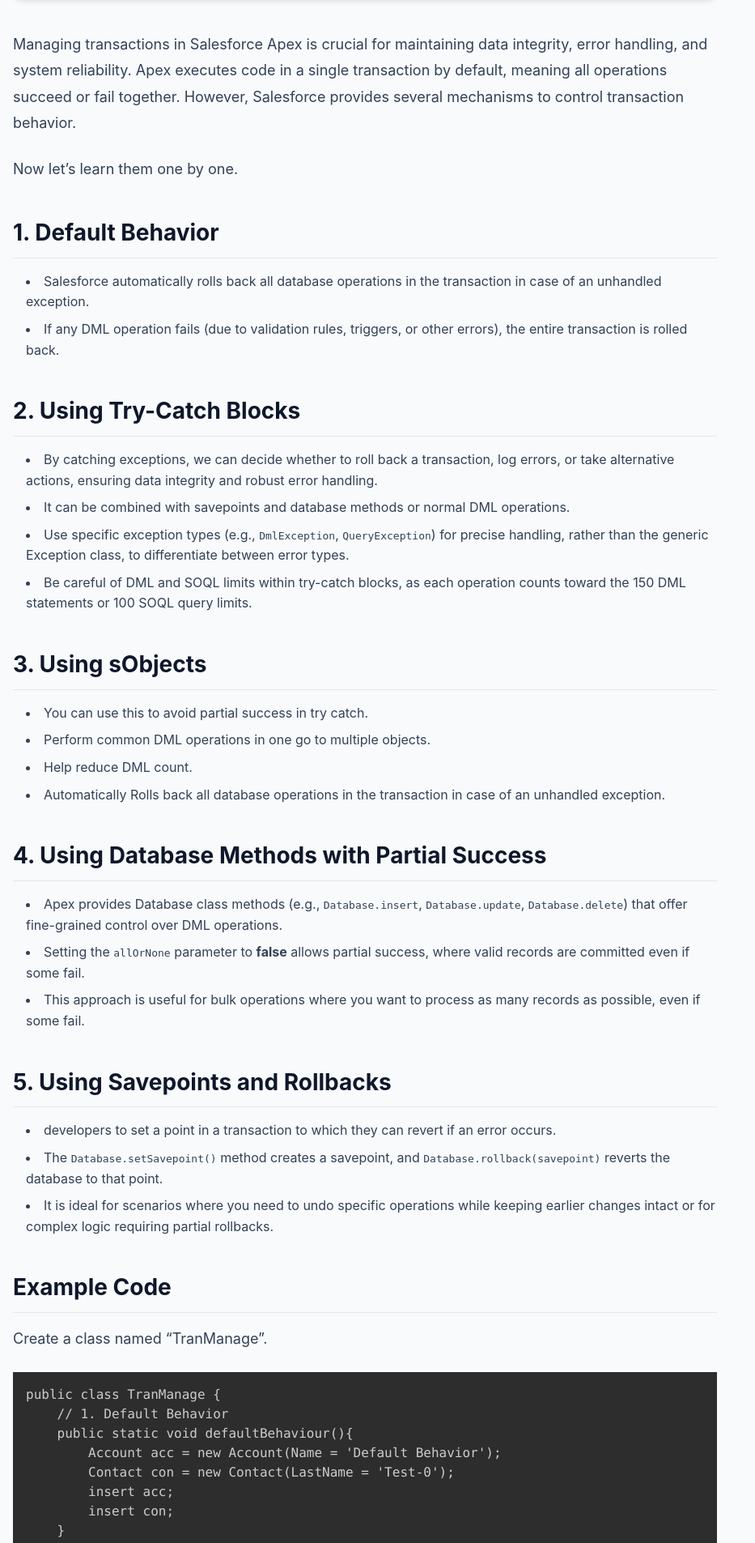
After one commit to Abhay420000/codewme-website, a Flask app: page /how-to-manage-transactions-in-salesforce-apex in a window 1280 px wide. The commit adds this page. Shown: the part 805-2710 px from the top of the page at 81% size, without its empty margins (0-933 px from the left). Run offline with Flask 3, Linux system fonts and the light colour scheme; some libraries are stand-ins or nearby versions.

Commit message:
Updated!

```diff
--- a/app.py
+++ b/app.py
@@ -12,14 +12,14 @@ def home():
 # The string inside @app.route('...') is what appears in the browser URL.
 
 # Add this to app.py
-@app.route('/service-console-tools')
+@app.route('/quick-text-in-salesforce')
 def article_service_console():
     return render_template('articles/service_console_tools_quickText.html')
 
-# Example for your next video (Uncomment when needed):
-# @app.route('/python-variables-tutorial')
-# def article_python_vars():
-#     return render_template('articles/python_vars.html')
+# Article 2: Apex Transactions
+@app.route('/how-to-manage-transactions-in-salesforce-apex')
+def article_apex_transactions():
+    return render_template('articles/apex_transactions.html')
 
 if __name__ == '__main__':
     app.run(debug=True)
--- a/static/style.css
+++ b/static/style.css
@@ -6,7 +6,9 @@
     --bg-body: #f8fafc;       /* Light Grey Background */
     --bg-nav: #ffffff;        /* White Navbar */
     --bg-card: #ffffff;       /* White Cards */
-    --bg-code: #1e293b;       /* Keep code blocks dark always */
+
+    /* Code blocks usually look best dark, even in light mode */
+    --bg-code: #1e293b;       /* Dark Slate */
 
     --text-main: #334155;     /* Dark Grey Text */
     --text-header: #0f172a;   /* Black/Navy Headers */
--- /dev/null
+++ b/templates/articles/apex_transactions.html
@@ -0,0 +1,157 @@
+{% extends 'article_layout.html' %}
+
+<!-- SEO METADATA -->
+{% block title %}How to Manage Transactions in Salesforce Apex? - CodeWme{% endblock %}
+{% block meta_description %}Learn in-depth strategies for managing Salesforce Apex transactions, including Try-Catch blocks, sObjects, Database methods, and Savepoints.{% endblock %}
+
+<!-- PAGE CONTENT -->
+
+<!-- 1. Title -->
+{% block article_header %}How to Manage Transactions in Salesforce Apex?{% endblock %}
+
+<!-- 2. Video ID -->
+{% block video_id %}YnmR3lIAR2Q{% endblock %}
+
+<!-- 3. Article Body -->
+{% block article_body %}
+
+    <p class="article-text">
+        Managing transactions in Salesforce Apex is crucial for maintaining data integrity, error handling, and system reliability. Apex executes code in a single transaction by default, meaning all operations succeed or fail together. However, Salesforce provides several mechanisms to control transaction behavior.
+    </p>
+    <p class="article-text">Now let’s learn them one by one.</p>
+
+    <!-- H2 Heading -->
+    <h2 class="article-h2">1. Default Behavior</h2>
+    <ul class="article-list">
+        <li>Salesforce automatically rolls back all database operations in the transaction in case of an unhandled exception.</li>
+        <li>If any DML operation fails (due to validation rules, triggers, or other errors), the entire transaction is rolled back.</li>
+    </ul>
+
+    <!-- H2 Heading -->
+    <h2 class="article-h2">2. Using Try-Catch Blocks</h2>
+    <ul class="article-list">
+        <li>By catching exceptions, we can decide whether to roll back a transaction, log errors, or take alternative actions, ensuring data integrity and robust error handling.</li>
+        <li>It can be combined with savepoints and database methods or normal DML operations.</li>
+        <li>Use specific exception types (e.g., <code>DmlException</code>, <code>QueryException</code>) for precise handling, rather than the generic Exception class, to differentiate between error types.</li>
+        <li>Be careful of DML and SOQL limits within try-catch blocks, as each operation counts toward the 150 DML statements or 100 SOQL query limits.</li>
+    </ul>
+
+    <!-- H2 Heading -->
+    <h2 class="article-h2">3. Using sObjects</h2>
+    <ul class="article-list">
+        <li>You can use this to avoid partial success in try catch.</li>
+        <li>Perform common DML operations in one go to multiple objects.</li>
+        <li>Help reduce DML count.</li>
+        <li>Automatically Rolls back all database operations in the transaction in case of an unhandled exception.</li>
+    </ul>
+
+    <!-- H2 Heading -->
+    <h2 class="article-h2">4. Using Database Methods with Partial Success</h2>
+    <ul class="article-list">
+        <li>Apex provides Database class methods (e.g., <code>Database.insert</code>, <code>Database.update</code>, <code>Database.delete</code>) that offer fine-grained control over DML operations.</li>
+        <li>Setting the <code>allOrNone</code> parameter to <strong>false</strong> allows partial success, where valid records are committed even if some fail.</li>
+        <li>This approach is useful for bulk operations where you want to process as many records as possible, even if some fail.</li>
+    </ul>
+
+    <!-- H2 Heading -->
+    <h2 class="article-h2">5. Using Savepoints and Rollbacks</h2>
+    <ul class="article-list">
+        <li> developers to set a point in a transaction to which they can revert if an error occurs.</li>
+        <li>The <code>Database.setSavepoint()</code> method creates a savepoint, and <code>Database.rollback(savepoint)</code> reverts the database to that point.</li>
+        <li>It is ideal for scenarios where you need to undo specific operations while keeping earlier changes intact or for complex logic requiring partial rollbacks.</li>
+    </ul>
+
+    <!-- H2 Heading -->
+    <h2 class="article-h2">Example Code</h2>
+    <p class="article-text">Create a class named “TranManage”.</p>
+
+    <pre class="code-block language-apex"><code>public class TranManage {
+    // 1. Default Behavior
+    public static void defaultBehaviour(){
+        Account acc = new Account(Name = 'Default Behavior');
+        Contact con = new Contact(LastName = 'Test-0');
+        insert acc;
+        insert con;
+    }
+
+    // 2. Using Try-Catch Blocks
+    public static void tryCatchBlocks(){
+        Account acc = new Account(Name = 'Using Try-Catch Blocks');
+        Contact con = new Contact( FirstName = 'Test-1');
+        try{
+            insert acc;
+            insert con;
+        } catch (Exception ex){
+            system.debug('Baby Chicken!');
+        }
+    }
+
+    // 3. Using sObjects
+    public static void usingSObjects(){
+        List&lt;Sobject&gt; objList = new List&lt;sobject&gt;();
+        Account acc = new Account(Name = 'Using sObjects');
+        Contact con = new Contact( FirstName = 'Test-2');
+        objList.add(acc);
+        objlist.add(con);
+        insert objList;
+    }
+
+    // 4. Using Database Methods with Partial Success
+    public static void databaseMethods(){
+        List&lt;Sobject&gt; records  = new List&lt;Sobject&gt;();
+        records.add(new Account(Name = 'Using Database Methods with Partial Success'));
+        records.add(new Contact(LastName = 'Test-3'));
+        Database.SaveResult[] saveResultList = Database.insert(records, true);
+    }
+
+    // 5. Using Savepoints and Rollbacks
+    public static void savepointsAndRollbacks(){
+        Account acc = new Account(Name = 'Using Savepoints and Rollbacks');
+        Contact con = new Contact( FirstName = 'Test-4');
+
+        SavePoint sp = Database.setSavePoint();
+        try{
+            insert acc;
+            insert con;
+        } catch (Exception ex){
+            Database.rollback(sp);
+            system.debug('Baby Chicken!');
+        }
+    }
+}</code></pre>
+
+<br/>
+    <h3 class="article-text">Now, Test it in anonymous window</h3>
+    <pre class="code-block language-apex"><code>insert new Account(Name = 'Welcome 0!');
+TranManage.defaultBehaviour();
+
+insert new Account(Name = 'Welcome 1!');
+TranManage.tryCatchBlocks();
+
+insert new Account(Name = 'Welcome 2!');
+TranManage.usingSObjects();
+
+insert new Account(Name = 'Welcome 3!');
+TranManage.databaseMethods();
+
+insert new Account(Name = 'Welcome 4!');
+TranManage.savepointsAndRollbacks();</code></pre>
+
+    <!-- H2 Heading -->
+    <h2 class="article-h2">Best Practices</h2>
+    <div class="callout success">
+        <ul class="article-list" style="margin-bottom: 0;">
+            <li>Always handle exceptions gracefully to avoid unexpected rollbacks.</li>
+            <li>Use Database methods with partial success for bulk operations.</li>
+            <li>Implement savepoints for complex transactions requiring selective rollback.</li>
+            <li>Monitor governor limits when using multiple DML or SOQL operations.</li>
+        </ul>
+    </div>
+
+    <!-- H2 Heading -->
+    <h2 class="article-h2">Conclusion</h2>
+    <p class="article-text">
+        Managing transactions in Apex ensures data consistency and error resilience. By leveraging try-catch blocks, Database methods, savepoints, and bulk DML strategies, developers can build robust and scalable Salesforce applications.
+    </p>
+
+{% endblock %}
--- a/templates/base.html
+++ b/templates/base.html
@@ -7,15 +7,17 @@
     <title>{% block title %}CodeWme{% endblock %}</title>
     <meta name="description" content="{% block meta_description %}Coding tutorials.{% endblock %}">
 
-    <link rel="icon" type="image/png" href="{{ url_for('static', filename='images/logo.png') }}">
+    <link rel="icon" type="image/png" href="{{ url_for('static', filename='logo.png') }}">
     <link rel="stylesheet" href="{{ url_for('static', filename='style.css') }}">
+
+    <!-- PRISM CSS (Syntax Highlighting) -->
+    <link href="https://cdnjs.cloudflare.com/ajax/libs/prism/1.29.0/themes/prism-tomorrow.min.css" rel="stylesheet" />
 </head>
 <body>
 
     <!-- NAVBAR -->
     <nav class="navbar">
         <div class="container nav-content">
-            <!-- Brand Text Only (No Logo Image) -->
             <a href="/" class="nav-brand">
                 Code<span class="brand-accent">W</span>me
             </a>
@@ -24,7 +26,6 @@
                 <a href="/" class="nav-link">Tutorials</a>
                 <a href="https://youtube.com/@codewme" target="_blank" class="btn-youtube">YouTube</a>
 
-                <!-- THEME TOGGLE BUTTON -->
                 <button id="theme-toggle" class="theme-toggle-btn" aria-label="Toggle Dark Mode">
                     <span id="theme-icon">☀️</span>
                 </button>
@@ -40,31 +41,15 @@
     <!-- FOOTER -->
     <footer class="footer">
         <div class="container">
-
-            <!-- Copyright Text (Now on Top) -->
             <p style="opacity: 0.6; font-size: 0.85rem;">&copy; 2025 CodeWme.dev</p>
 
-            <!-- SOCIAL ICONS (Now Below) -->
             <div class="footer-socials" style="margin-top: 1rem;">
-                <!-- Replace '#' with your actual profile links -->
-                <!-- Ensure you have these images in static/images/ folder -->
-                <a href="#" class="social-link" target="_blank" aria-label="X (Twitter)">
-                    <img src="{{ url_for('static', filename='images/x.svg') }}" alt="X">
-                </a>
-                <a href="#" class="social-link" target="_blank" aria-label="Instagram">
-                    <img src="{{ url_for('static', filename='images/instagram.svg') }}" alt="Instagram">
-                </a>
-                <a href="#" class="social-link" target="_blank" aria-label="Facebook">
-                    <img src="{{ url_for('static', filename='images/facebook.svg') }}" alt="Facebook">
-                </a>
-                <a href="#" class="social-link" target="_blank" aria-label="Telegram">
-                    <img src="{{ url_for('static', filename='images/telegram.svg') }}" alt="Telegram">
-                </a>
-                <a href="https://youtube.com/@codewme" class="social-link" target="_blank" aria-label="YouTube">
-                    <img src="{{ url_for('static', filename='images/youtube.svg') }}" alt="YouTube">
-                </a>
+                <a href="#" class="social-link" target="_blank" aria-label="X"><img src="{{ url_for('static', filename='images/x.svg') }}" alt="X"></a>
+                <a href="#" class="social-link" target="_blank" aria-label="Instagram"><img src="{{ url_for('static', filename='images/instagram.svg') }}" alt="Instagram"></a>
+                <a href="#" class="social-link" target="_blank" aria-label="Facebook"><img src="{{ url_for('static', filename='images/facebook.svg') }}" alt="Facebook"></a>
+                <a href="#" class="social-link" target="_blank" aria-label="Telegram"><img src="{{ url_for('static', filename='images/telegram.svg') }}" alt="Telegram"></a>
+                <a href="https://youtube.com/@codewme" class="social-link" target="_blank" aria-label="YouTube"><img src="{{ url_for('static', filename='images/youtube.svg') }}" alt="YouTube"></a>
             </div>
-
         </div>
     </footer>
 
@@ -74,25 +59,26 @@
         const themeIcon = document.getElementById('theme-icon');
         const htmlElement = document.documentElement;
 
-        // 1. Check for saved user preference, default to 'light'
         const savedTheme = localStorage.getItem('theme') || 'light';
         htmlElement.setAttribute('data-theme', savedTheme);
         updateIcon(savedTheme);
 
-        // 2. Toggle on click
         toggleBtn.addEventListener('click', () => {
             const currentTheme = htmlElement.getAttribute('data-theme');
             const newTheme = currentTheme === 'light' ? 'dark' : 'light';
-
             htmlElement.setAttribute('data-theme', newTheme);
             localStorage.setItem('theme', newTheme);
             updateIcon(newTheme);
         });
 
-        // 3. Update the icon
         function updateIcon(theme) {
             themeIcon.textContent = theme === 'light' ? '☀️' : '🌙';
         }
     </script>
+
+    <!-- PRISM JS (Autoloader loads languages like Python/Bash automatically) -->
+    <script src="https://cdnjs.cloudflare.com/ajax/libs/prism/1.29.0/prism.min.js"></script>
+    <script src="https://cdnjs.cloudflare.com/ajax/libs/prism/1.29.0/plugins/autoloader/prism-autoloader.min.js"></script>
+
 </body>
 </html>
```
Also changed, not shown: other parts of static/style.css (+6 -28 lines), templates/articles/service_console_tools_quickText.html (+9 -7 lines), templates/home.html (+9 -9 lines).
